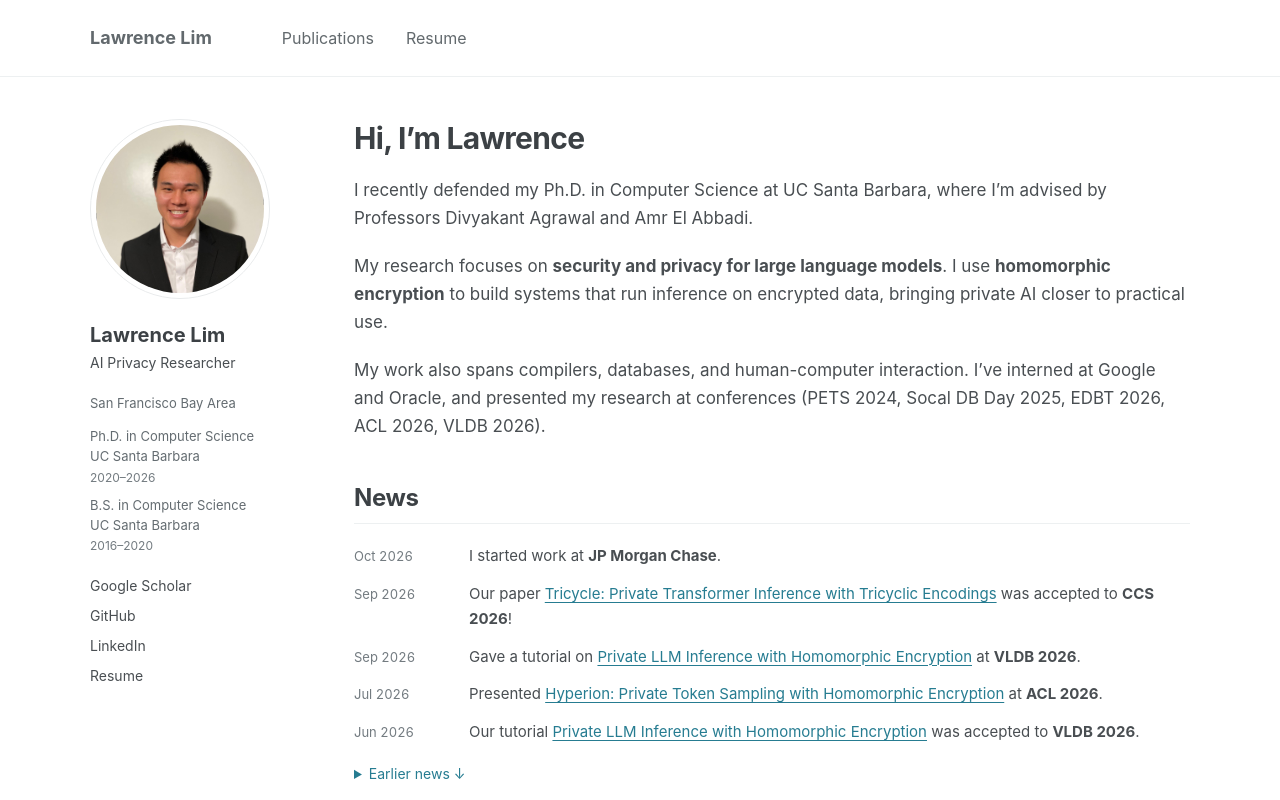
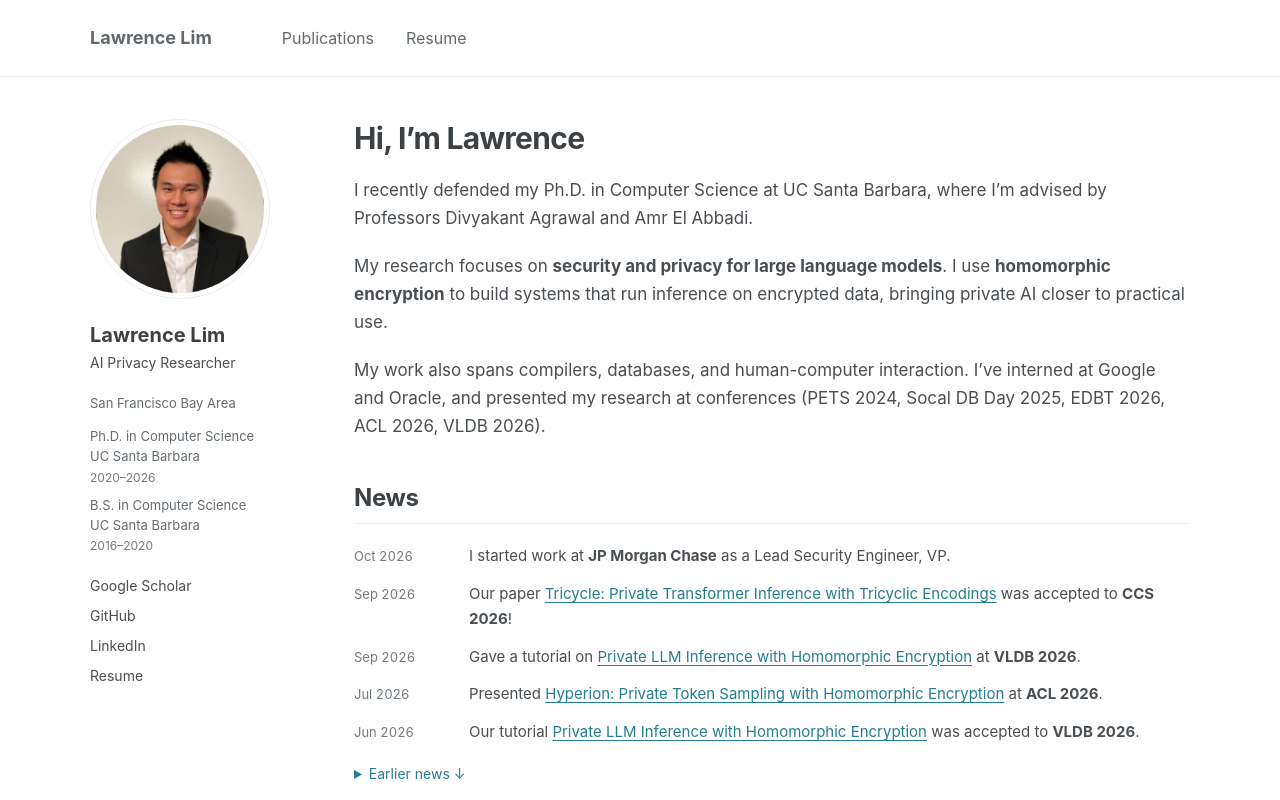
Before and after one commit to lawrencekhlim/lawrencekhlim.github.io, a React (Create React App) app: page / in a window 1280 px wide. Shown: the top 800 px of the page. Built offline with nearby package versions, Linux system fonts and the light colour scheme.

Commit message:
Update JP Morgan Chase news and remove source notes

```diff
--- a/src/components/News.js
+++ b/src/components/News.js
@@ -1,9 +1,7 @@
 import React from 'react';
 
-// Notification months follow official conference schedules; see NEWS_SOURCES.md.
-// CCS, VLDB, EDBT tutorial, and CoT acceptance months were confirmed by Lawrence.
 const news = [
-  ['Oct 2026', <>I started work at <strong>JP Morgan Chase</strong>.</>],
+  ['Oct 2026', <>I started work at <strong>JP Morgan Chase</strong> as a Lead Security Engineer, VP.</>],
   ['Sep 2026', <>Our paper <a href="#tricycle-2025">Tricycle: Private Transformer Inference with Tricyclic Encodings</a> was accepted to <strong>CCS 2026</strong>!</>],
   ['Sep 2026', <>Gave a tutorial on <a href="#private-llm-tutorial-vldb-2026">Private LLM Inference with Homomorphic Encryption</a> at <strong>VLDB 2026</strong>.</>],
   ['Jul 2026', <>Presented <a href="#hyperion-2026">Hyperion: Private Token Sampling with Homomorphic Encryption</a> at <strong>ACL 2026</strong>.</>],
```
Also changed, not shown: 1 other file (tests, documents, lock files or other folders).
